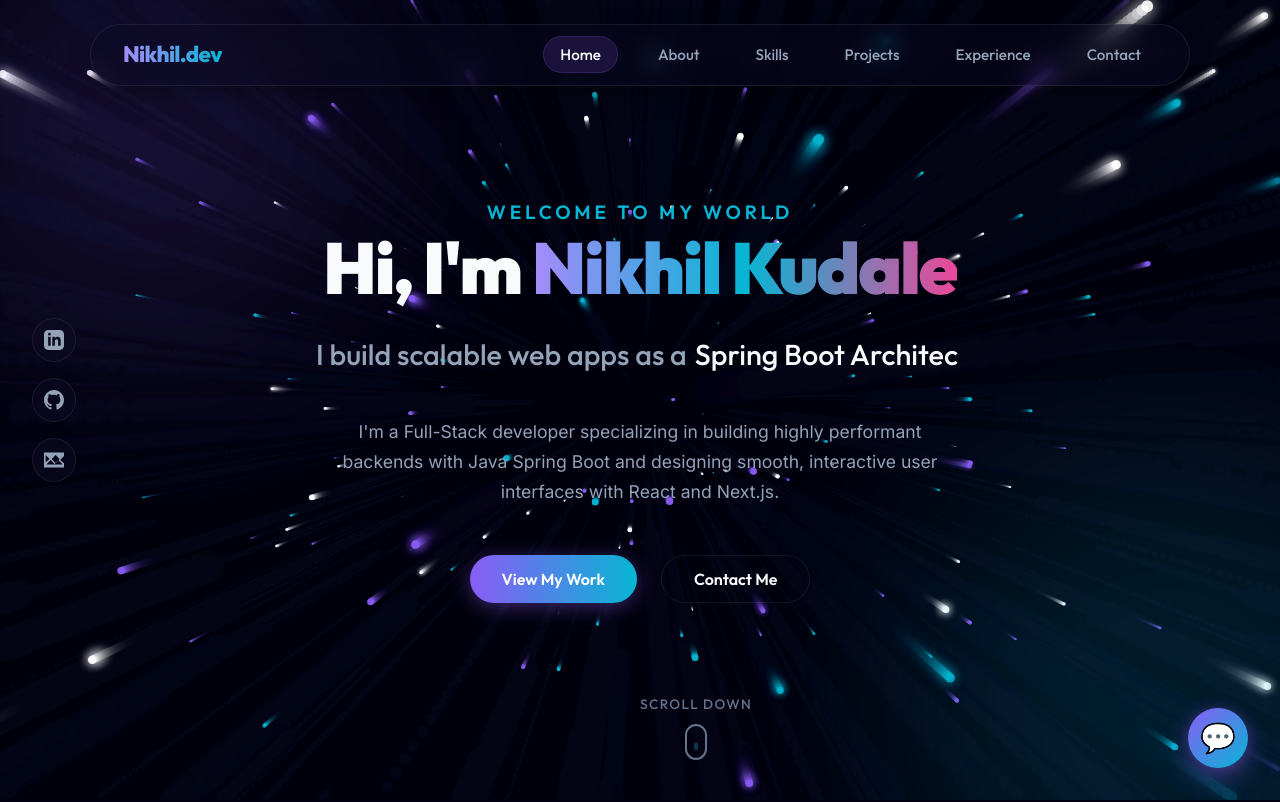
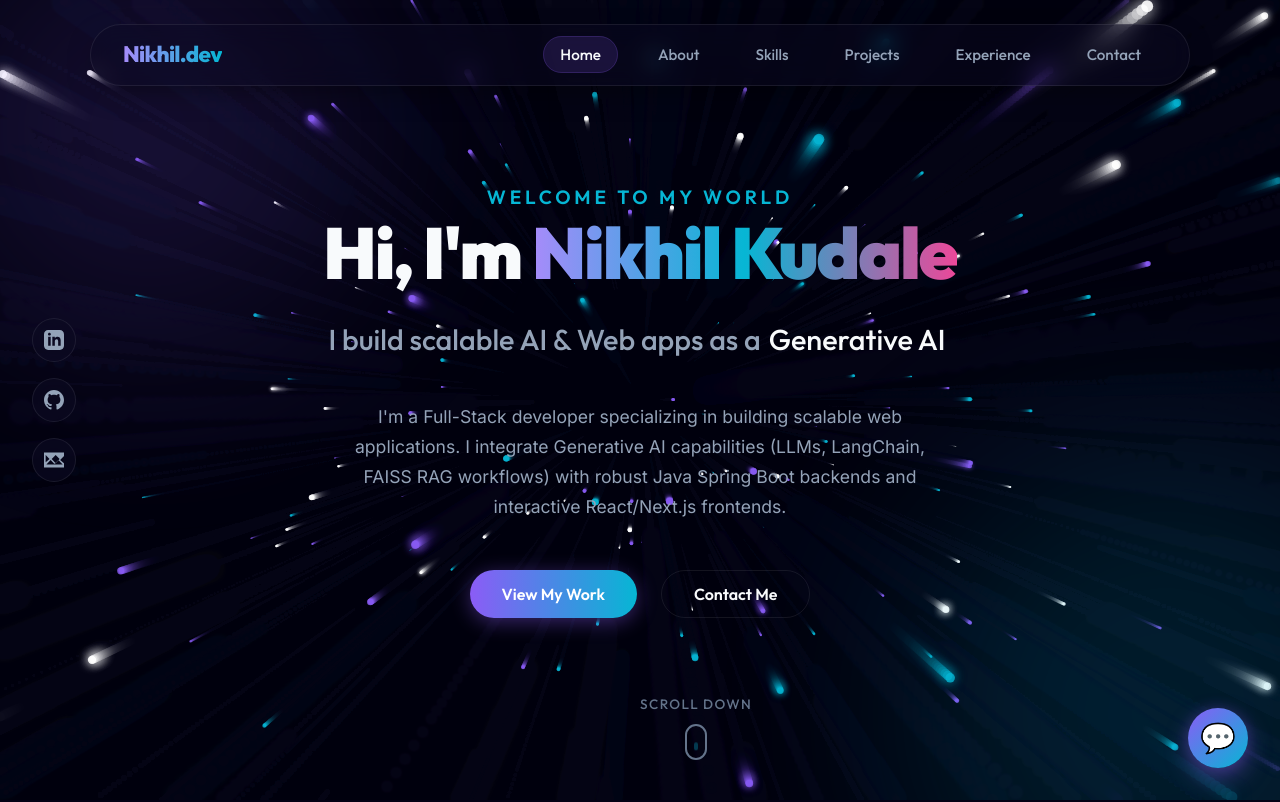
Before and after one commit to Nikhilkudale/Portfolio, a Next.js app: page / in a window 1280 px wide. Shown: the top 802 px of the page. Built offline with nearby package versions, Linux system fonts and the light colour scheme.

Commit message:
feat: emphasize AI, RAG, LLM and LangChain in Hero content and site metadata

```diff
--- a/src/app/components/Hero.js
+++ b/src/app/components/Hero.js
@@ -9,10 +9,10 @@
   const [isDeleting, setIsDeleting] = useState(false);
 
   const phrases = [
-    'Full Stack Engineer',
-    'Spring Boot Architect',
+    'Full Stack & AI Engineer',
+    'Generative AI (RAG) Specialist',
+    'Spring Boot Developer',
     'React & Next.js Developer',
-    'Problem Solver',
   ];
 
   const typingSpeed = 100;
@@ -72,11 +72,11 @@
           Hi, I'm <span className="primaryGradientText">Nikhil Kudale</span>
         </h1>
         <div className={styles.subtitle}>
-          I build scalable web apps as a{' '}
+          I build scalable AI &amp; Web apps as a{' '}
           <span className={styles.typewriterText}>{text}</span>
         </div>
         <p className={styles.description}>
-          I'm a Full-Stack developer specializing in building highly performant backends with Java Spring Boot and designing smooth, interactive user interfaces with React and Next.js.
+          I'm a Full-Stack developer specializing in building scalable web applications. I integrate Generative AI capabilities (LLMs, LangChain, FAISS RAG workflows) with robust Java Spring Boot backends and interactive React/Next.js frontends.
         </p>
 
         <div className={styles.ctaGroup}>
--- a/src/app/layout.js
+++ b/src/app/layout.js
@@ -1,9 +1,9 @@
 import './globals.css';
 
 export const metadata = {
-  title: 'Nikhil Kudale | Full Stack Engineer & Spring Boot Architect',
-  description: 'Professional portfolio of Nikhil Kudale, a Full-Stack Software Developer specializing in Java, Spring Boot, Spring Security, REST APIs, and React/Next.js interfaces.',
-  keywords: ['Nikhil Kudale', 'Software Engineer', 'Java Developer', 'Spring Boot', 'React Developer', 'Full Stack Portfolio'],
+  title: 'Nikhil Kudale | Full Stack & Generative AI Engineer',
+  description: 'Professional portfolio of Nikhil Kudale, a Full-Stack & AI Software Developer specializing in Java Spring Boot, LLMs, LangChain RAG integrations, and React/Next.js interfaces.',
+  keywords: ['Nikhil Kudale', 'Software Engineer', 'Java Developer', 'Spring Boot', 'React Developer', 'Generative AI Developer', 'RAG Engineer', 'LangChain', 'Full Stack Portfolio'],
 };
 
 export default function RootLayout({ children }) {
```
